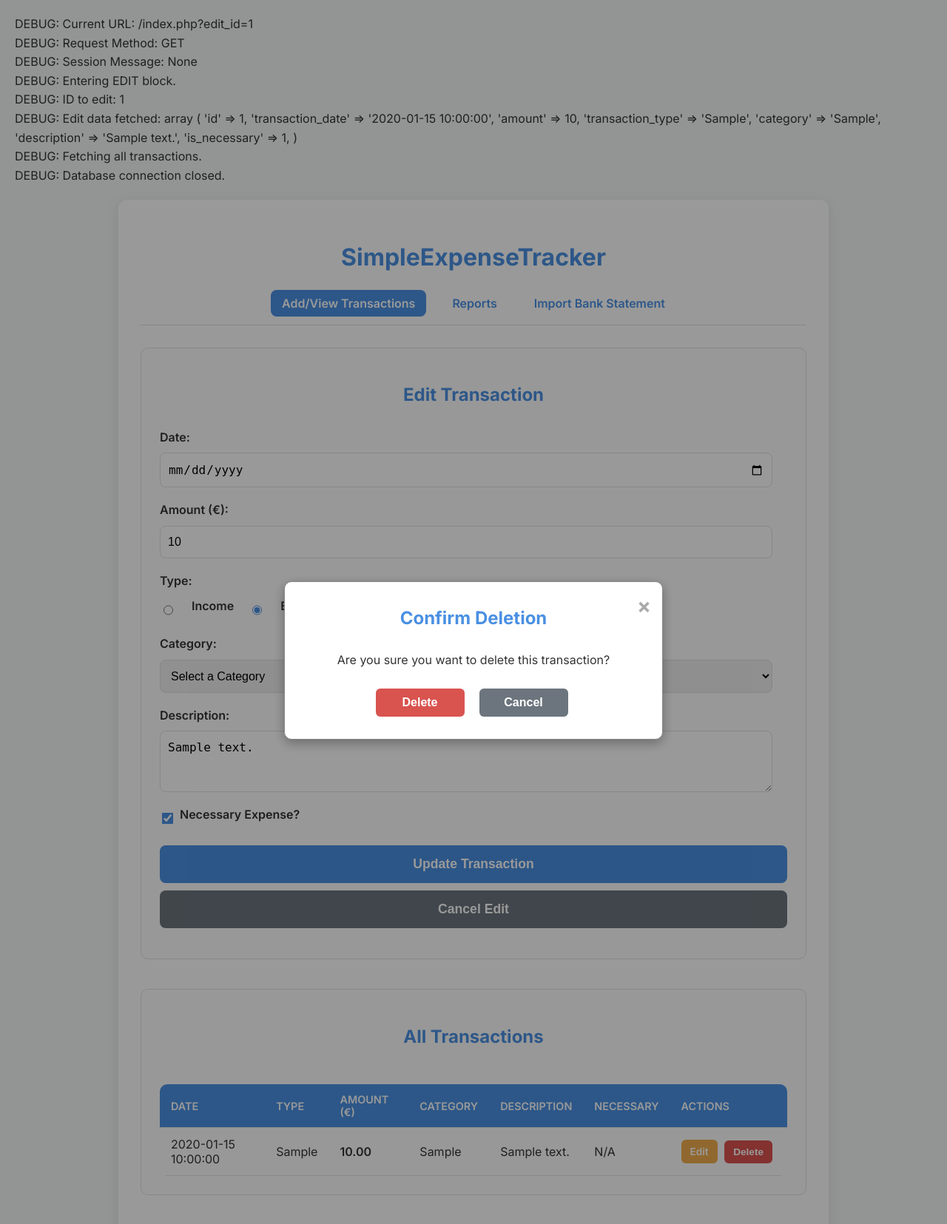
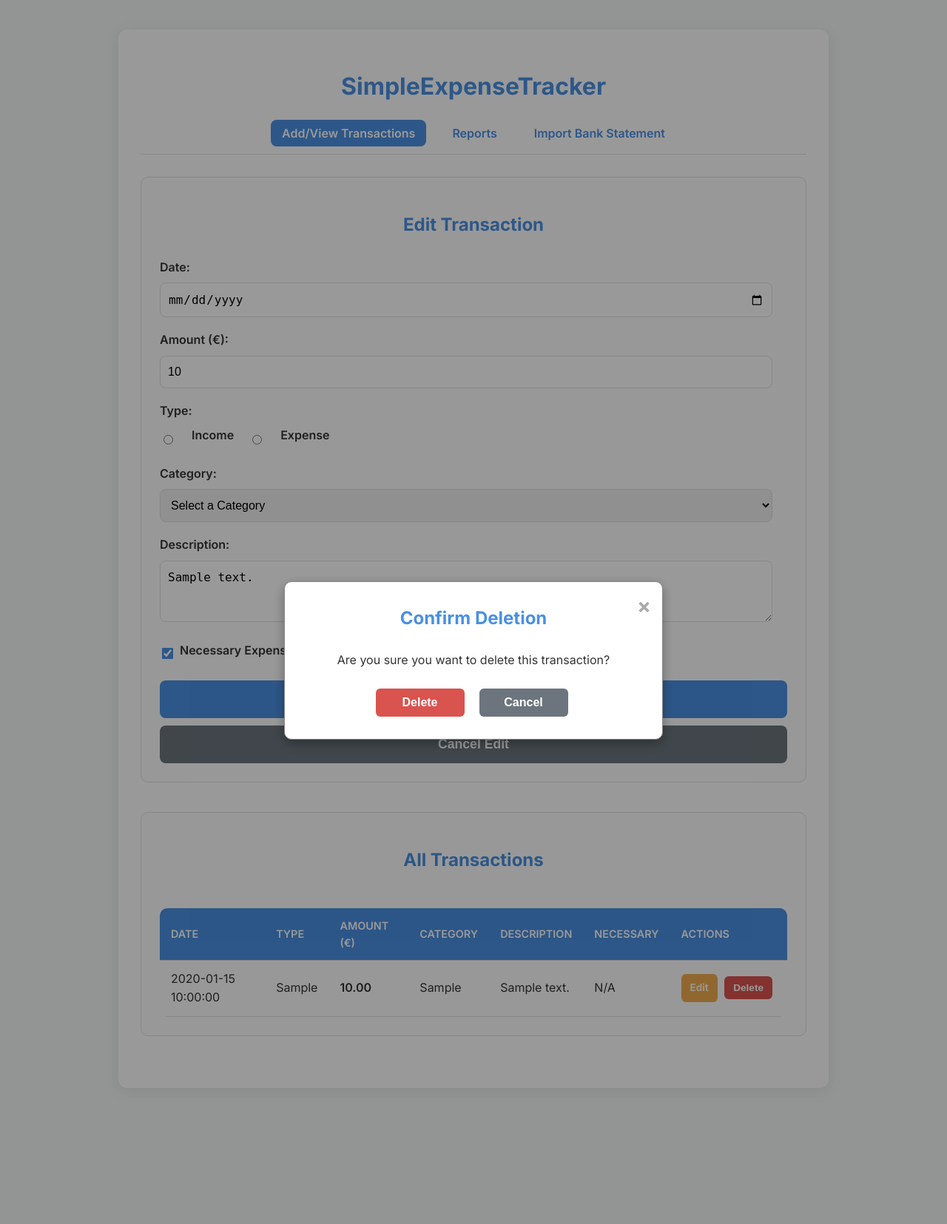
Before and after one commit to Leniston/SimpleExpenseTracker_Web, a PHP site: page /index.php?edit_id=1 in a window 1280 px wide. Shown: the top 1655 px of the page at 74% size. Run offline with PHP 8.4, Linux system fonts and the light colour scheme; tables that the repository leaves empty or names only in its code hold one stand-in row (values such as "Sample post").

Commit message:
Update index.php

```diff
--- a/index.php
+++ b/index.php
@@ -1,18 +1,13 @@
 <?php
-error_reporting(E_ALL); // Enable all error reporting
-ini_set('display_errors', 1); // Display errors directly in the browser
-
 session_start(); // Start session for messages
 
 require_once 'db_config.php'; // Include the database connection file
 
+if (!isset($conn) || $conn->connect_error) {
+    die("<div class='message error'>Database connection failed: " . ($conn->connect_error ?? 'Unknown error') . "</div>");
+}
+
 $message = ''; // Initialize message variable
-
-// --- DEBUG: Show current URL ---
-echo "DEBUG: Current URL: " . htmlspecialchars($_SERVER['REQUEST_URI']) . "<br>";
-echo "DEBUG: Request Method: " . $_SERVER['REQUEST_METHOD'] . "<br>";
-echo "DEBUG: Session Message: " . (isset($_SESSION['message']) ? htmlspecialchars($_SESSION['message']) : 'None') . "<br>";
-
 
 // Check for and display session messages
 if (isset($_SESSION['message'])) {
@@ -25,9 +20,7 @@ $edit_transaction_data = null; // Variable to store data of transaction being ed
 // --- Handle Deletion ---
 // This block must be before any HTML output or other logic that might prevent header() from working.
 if (isset($_GET['delete_id']) && !empty($_GET['delete_id'])) {
-    echo "DEBUG: Entering DELETE block.<br>";
     $id_to_delete = filter_input(INPUT_GET, 'delete_id', FILTER_VALIDATE_INT);
-    echo "DEBUG: ID to delete: " . var_export($id_to_delete, true) . "<br>";
 
     if ($id_to_delete === false) {
         $_SESSION['message'] = "<div class='message error'>Invalid transaction ID for deletion.</div>";
@@ -39,12 +32,10 @@ if (isset($_GET['delete_id']) && !empty($_GET['delete_id'])) {
                 $_SESSION['message'] = "<div class='message success'>Transaction deleted successfully!</div>";
             } else {
                 $_SESSION['message'] = "<div class='message error'>Error deleting transaction: " . $stmt->error . "</div>";
-                echo "DEBUG: Delete SQL Error: " . $stmt->error . "<br>";
             }
             $stmt->close();
         } else {
             $_SESSION['message'] = "<div class='message error'>Error preparing delete query: " . $conn->error . "</div>";
-            echo "DEBUG: Prepare Delete SQL Error: " . $conn->error . "<br>";
         }
     }
     // Always redirect after processing GET requests (like delete) to prevent re-submission on refresh
@@ -55,11 +46,9 @@ if (isset($_GET['delete_id']) && !empty($_GET['delete_id'])) {
 // --- Handle Form Submission (Add or Update) ---
 // This block must also be before any HTML output.
 if ($_SERVER["REQUEST_METHOD"] == "POST") {
-    echo "DEBUG: Entering POST block.<br>";
     // Determine if it's an add or update operation
     $is_update = isset($_POST['update_transaction']);
     $transaction_id = $is_update ? filter_input(INPUT_POST, 'transaction_id', FILTER_VALIDATE_INT) : null;
-    echo "DEBUG: Is Update: " . var_export($is_update, true) . ", Transaction ID: " . var_export($transaction_id, true) . "<br>";
 
     // Sanitize and validate input
     $transaction_date = filter_input(INPUT_POST, 'transaction_date', FILTER_SANITIZE_STRING);
@@ -69,13 +58,9 @@ if ($_SERVER["REQUEST_METHOD"] == "POST") {
     $description = filter_input(INPUT_POST, 'description', FILTER_SANITIZE_STRING);
     $is_necessary = isset($_POST['is_necessary']) ? 1 : 0;
 
-    echo "DEBUG: Form Data - Date: $transaction_date, Amount: $amount, Type: $transaction_type, Category: $category, Desc: $description, Necessary: $is_necessary<br>";
-
-
     // Basic validation
     if (empty($transaction_date) || $amount === false || $amount <= 0 || empty($transaction_type) || empty($category) || ($is_update && $transaction_id === false)) {
         $_SESSION['message'] = "<div class='message error'>Please fill in all required fields correctly. Amount must be a positive number.</div>";
-        echo "DEBUG: Validation failed.<br>";
     } else {
         if ($is_update) {
             // Update statement
@@ -86,12 +71,10 @@ if ($_SERVER["REQUEST_METHOD"] == "POST") {
                     $_SESSION['message'] = "<div class='message success'>Transaction updated successfully!</div>";
                 } else {
                     $_SESSION['message'] = "<div class='message error'>Error updating transaction: " . $stmt->error . "</div>";
-                    echo "DEBUG: Update SQL Error: " . $stmt->error . "<br>";
                 }
                 $stmt->close();
             } else {
                 $_SESSION['message'] = "<div class='message error'>Error preparing update query: " . $conn->error . "</div>";
-                echo "DEBUG: Prepare Update SQL Error: " . $conn->error . "<br>";
             }
         } else {
             // Add statement
@@ -102,12 +85,10 @@ if ($_SERVER["REQUEST_METHOD"] == "POST") {
                     $_SESSION['message'] = "<div class='message success'>Transaction added successfully!</div>";
                 } else {
                     $_SESSION['message'] = "<div class='message error'>Error: Could not execute query: " . $stmt->error . "</div>";
-                    echo "DEBUG: Insert SQL Error: " . $stmt->error . "<br>";
                 }
                 $stmt->close();
             } else {
                 $_SESSION['message'] = "<div class='message error'>Error: Could not prepare query: " . $conn->error . "</div>";
-                echo "DEBUG: Prepare Insert SQL Error: " . $conn->error . "<br>";
             }
         }
     }
@@ -120,9 +101,7 @@ if ($_SERVER["REQUEST_METHOD"] == "POST") {
 // This block runs after POST/DELETE processing, but before fetching all transactions,
 // so the form can be populated if an edit_id is present.
 if (isset($_GET['edit_id']) && !empty($_GET['edit_id'])) {
-    echo "DEBUG: Entering EDIT block.<br>";
     $id_to_edit = filter_input(INPUT_GET, 'edit_id', FILTER_VALIDATE_INT);
-    echo "DEBUG: ID to edit: " . var_export($id_to_edit, true) . "<br>";
 
     if ($id_to_edit === false) {
         $_SESSION['message'] = "<div class='message error'>Invalid transaction ID for editing.</div>";
@@ -136,7 +115,6 @@ if (isset($_GET['edit_id']) && !empty($_GET['edit_id'])) {
                 $result = $stmt->get_result();
                 if ($result->num_rows == 1) {
                     $edit_transaction_data = $result->fetch_assoc();
-                    echo "DEBUG: Edit data fetched: " . var_export($edit_transaction_data, true) . "<br>";
                 } else {
                     $_SESSION['message'] = "<div class='message error'>Transaction not found for editing.</div>";
                     header("Location: index.php"); // Redirect if transaction not found
@@ -144,14 +122,12 @@ if (isset($_GET['edit_id']) && !empty($_GET['edit_id'])) {
                 }
             } else {
                 $_SESSION['message'] = "<div class='message error'>Error fetching transaction for editing: " . $stmt->error . "</div>";
-                echo "DEBUG: Fetch Edit SQL Error: " . $stmt->error . "<br>";
                 header("Location: index.php"); // Redirect on database error
                 exit();
             }
             $stmt->close();
         } else {
             $_SESSION['message'] = "<div class='message error'>Error preparing edit query: " . $conn->error . "</div>";
-            echo "DEBUG: Prepare Edit SQL Error: " . $conn->error . "<br>";
             header("Location: index.php"); // Redirect on database error
             exit();
         }
@@ -159,27 +135,22 @@ if (isset($_GET['edit_id']) && !empty($_GET['edit_id'])) {
     // No redirect here, as we want the form to be pre-filled
 }
 
-
 // Fetch all transactions for display (this runs after all POST/GET processing)
 $transactions = [];
 $sql_select = "SELECT id, transaction_date, amount, transaction_type, category, description, is_necessary FROM transactions ORDER BY transaction_date DESC, id DESC";
 if ($result = $conn->query($sql_select)) {
-    echo "DEBUG: Fetching all transactions.<br>";
     while ($row = $result->fetch_assoc()) {
         $transactions[] = $row;
     }
     $result->free();
 } else {
     // If fetching transactions fails, add an error message
-    // Note: This message won't be session-based as it's for the current page load
     $message .= "<div class='message error'>Error fetching transactions: " . $conn->error . "</div>";
-    echo "DEBUG: Error fetching all transactions: " . $conn->error . "<br>";
 }
 
 // Close connection (only if it's still open, which it should be here)
-if ($conn && !$conn->connect_error) { // Check if $conn is valid and not already closed by a die()
+if ($conn && !$conn->connect_error) {
     $conn->close();
-    echo "DEBUG: Database connection closed.<br>";
 }
 ?>
 
@@ -228,7 +199,7 @@ if ($conn && !$conn->connect_error) { // Check if $conn is valid and not already
                     <div class="radio-group">
                         <input type="radio" id="type_income" name="transaction_type" value="income" required <?php echo ($edit_transaction_data && $edit_transaction_data['transaction_type'] == 'income') ? 'checked' : ''; ?>>
                         <label for="type_income">Income</label>
-                    <input type="radio" id="type_expense" name="transaction_type" value="expense" required <?php echo ($edit_transaction_data && $edit_transaction_data['transaction_type'] == 'expense') ? 'checked' : 'checked'; ?>>
+                        <input type="radio" id="type_expense" name="transaction_type" value="expense" required <?php echo ($edit_transaction_data && $edit_transaction_data['transaction_type'] == 'expense') ? 'checked' : (!$edit_transaction_data ? 'checked' : ''); ?>>
                         <label for="type_expense">Expense</label>
                     </div>
                 </div>
@@ -279,7 +250,7 @@ if ($conn && !$conn->connect_error) { // Check if $conn is valid and not already
                     <th>Category</th>
                     <th>Description</th>
                     <th>Necessary</th>
-                        <th>Actions</th> <!-- New column for actions -->
+                    <th>Actions</th>
                 </tr>
                 </thead>
                 <tbody>
```
Lines whose indentation alone changed are shown as unchanged.
